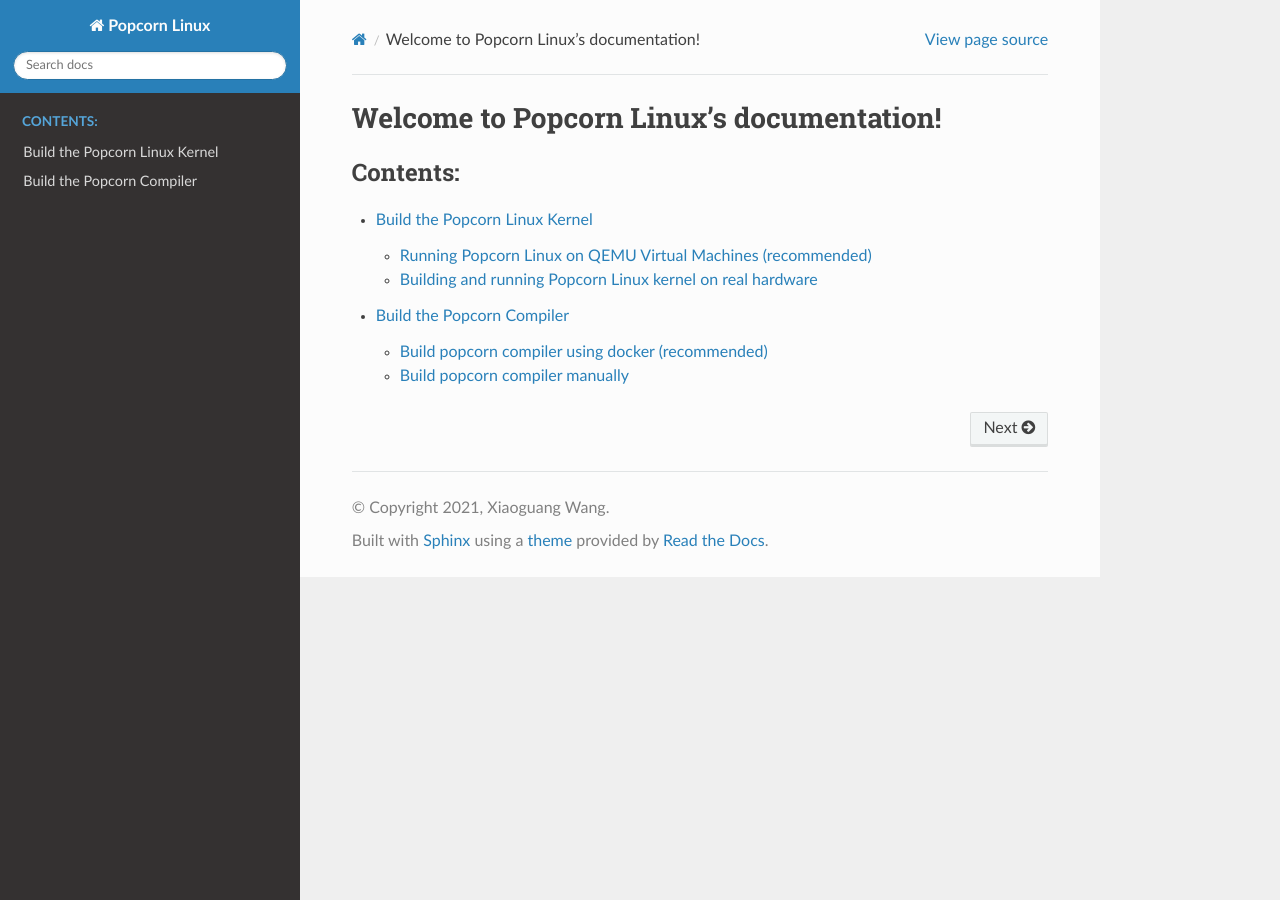
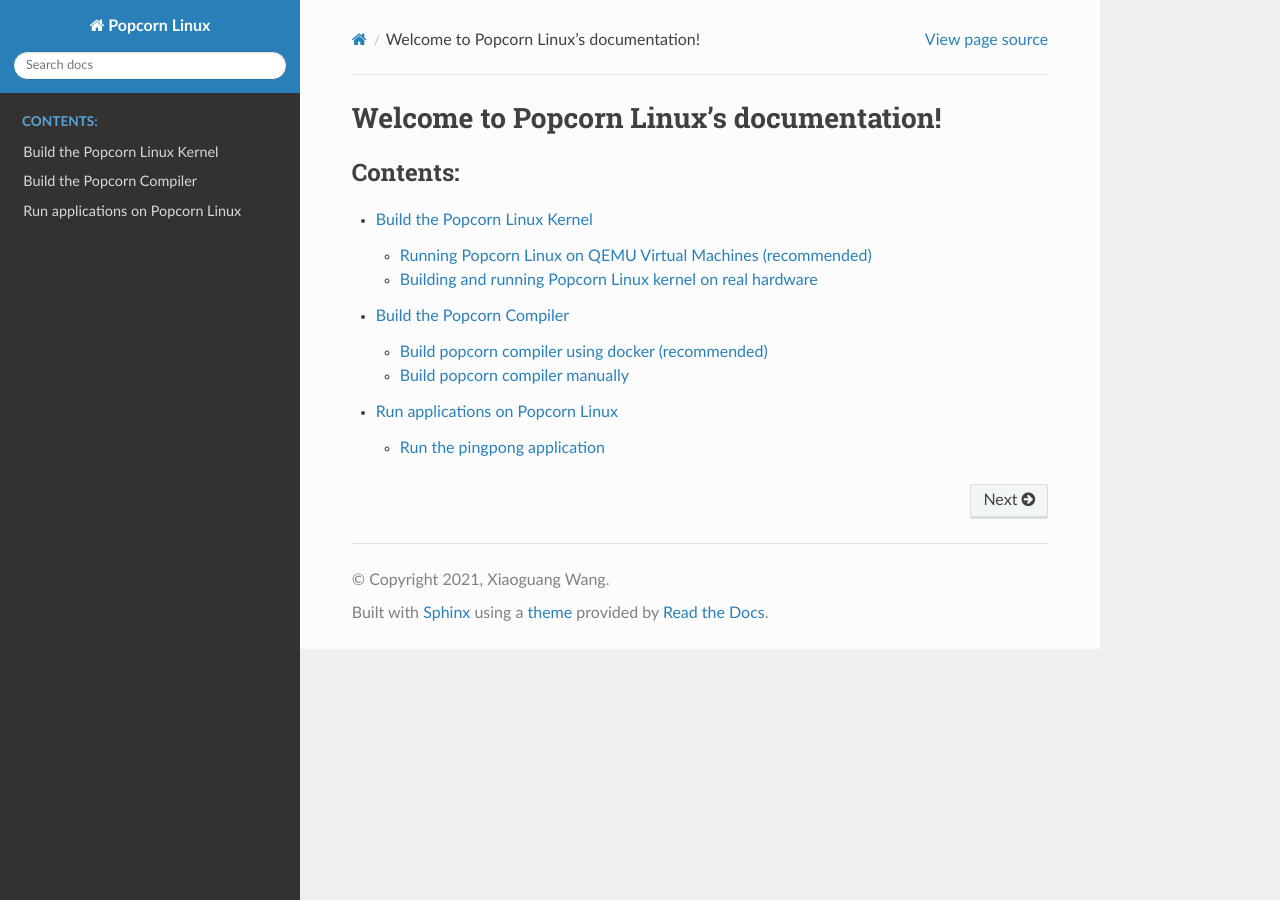
Before and after one commit to xjtuwxg/popcornlinux-doc, a Sphinx documentation site: the page built from source/index.rst, in a window 1280 px wide. Built offline with Sphinx 7.4.7 and the Read the Docs theme 2.0.0, drawn with Linux system fonts in a browser that asks for light colours; some of the changed lines change nothing that is shown.

Commit message:
Add instructions to run the popcorn applications.

````diff
--- a/source/build_compiler.md
+++ b/source/build_compiler.md
@@ -15,7 +15,9 @@
 ```
 ❯ ls ./app
 Makefile test.c
-❯ docker run --rm -v $(pwd)/app:/code/app popcorn-compiler:main make -C /code/app
+❯ docker run --rm --user "$(id -u):$(id -g)" \
+    -v $(pwd)/app:/code/app popcorn-compiler:main \
+    make -C /code/app
 make: Entering directory '/code/app'
  [MKDIR] build_aarch64/
  [CC] test.c
@@ -31,6 +33,8 @@
 ❯ ls ./app
 build_aarch64  build_x86-64  Makefile  test_aarch64  test_aarch64.o  test.c  test_x86-64  test_x86_64.o
 ```
+
+Next, follow this [link](run_applications#run-the-pingpong-application) to run the popcorn applications.
 
 ## Build popcorn compiler manually
 ### Install pre-requisites and download the source code
--- a/source/index.rst
+++ b/source/index.rst
@@ -12,6 +12,7 @@
 
    build_kernel
    build_compiler
+   run_applications
 
 .. Indices and tables
 .. ==================
--- /dev/null
+++ b/source/run_applications.md
@@ -0,0 +1,40 @@
+# Run applications on Popcorn Linux
+
+## Run the pingpong application
+The pingpong application is located at `popcorn-compiler/docker/pingpong`. You need to follow this [link](build_compiler#build-popcorn-compiler-using-docker-recommended) to build it, and then send the generated popcorn binaries (i.e., `pingpong_x86-64`, `pingpong_aarch64`) to the popcorn guest OSes.
+
+Next, rename the binaries on each VM:
+```
+root@x86:~# cp pingpong_x86-64 pingpong
+root@x86:~# ls -lth
+total 56M
+-rwxr-xr-x 1 root root 6.5M Feb 28 18:43 pingpong
+-rwxr-xr-x 1 root root 5.5M Feb 28 18:38 pingpong_aarch64
+-rwxr-xr-x 1 root root 6.5M Feb 28 18:38 pingpong_x86-64
+```
+```
+root@arm:~# cp pingpong_aarch64 pingpong
+root@arm:~# ls -lth
+total 53M
+-rwxr-xr-x 1 root root 5.5M Feb 28 18:44 pingpong
+-rwxr-xr-x 1 root root 5.5M Feb 28 18:38 pingpong_aarch64
+-rwxr-xr-x 1 root root 6.5M Feb 28 18:38 pingpong_x86-64
+```
+Run pingpong from x86 side, and you should see the kernel of code migration:
+```
+root@x86:~# ./pingpong                                                              │root@arm:~# cp pingpong_aarch64 pingpong
++ ping pong hopping between two nodes                                               │root@arm:~# [ 4367.817330] remote_worker_main: [360] for [380/0]
++ thread id on x86 node 380.                                                        │[ 4367.817784] remote_worker_main: [360] /root/pingpong
+[0] (thread 380): Executing func, on local node.                                    │[ 4367.827034]
+[ 4363.941225] ####### MIGRATE [380] to 1                                           │[ 4367.827034] ####### MIGRATED - [361/1] from [380/0]
+[ 4363.943365] save_thread_info [380] tls 3ff7dffff0                                │[ 4367.881297] invoke_syscall: Remote syscall request for syscall no 66 (writev), P
+[ 4364.019059] process_remote_syscall: remote system call num 20 (writev) received 6│ID 361
+[ 4364.020104] process_remote_syscall: sp = 5dda9649e5e15000                        │[ 4367.881426] syscall_redirect: Parameters are 1, 3fffbfcc40, 2, 6, 2000, 0
+[ 4364.021035] > Parameters are 1, 3fffbfcc40, 2, 6, 2000, 0                        │[ 4367.881756] syscall_redirect: redirect called for #syscall 66 (writev) at index
+[1] (thread 361): Executing func, on remote node.                                   │16, 32
+[ 4364.025037] process_remote_syscall: Return value from master 50 for syscall numb │[ 4367.888899] syscall_redirect: redirect called for #syscall 66 with return value
+[ 4364.026981] process_remote_syscall: remote system call num 35 (nanosleep) receiv0│50, sigpending = 0
+[ 4364.030077] process_remote_syscall: sp = 5dda9649e5e15000                        │[ 4367.889280] invoke_syscall: Remote syscall request for syscall no 101 (nanosleep
+[ 4364.030990] > Parameters are 3fffbfef20, 3fffbfef20, 0, 0, 0, 0                  │), PID 361
+
+```
````
Also changed, not shown: 1 other file.
